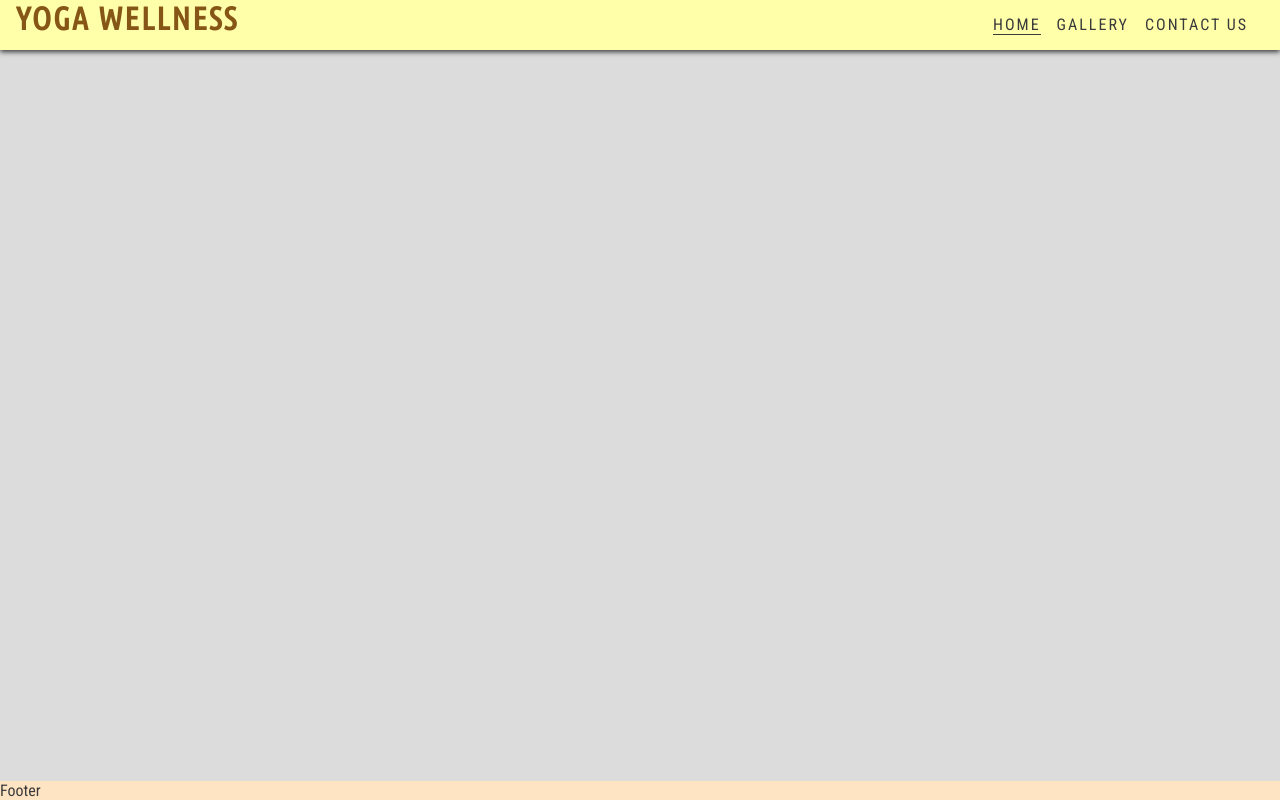
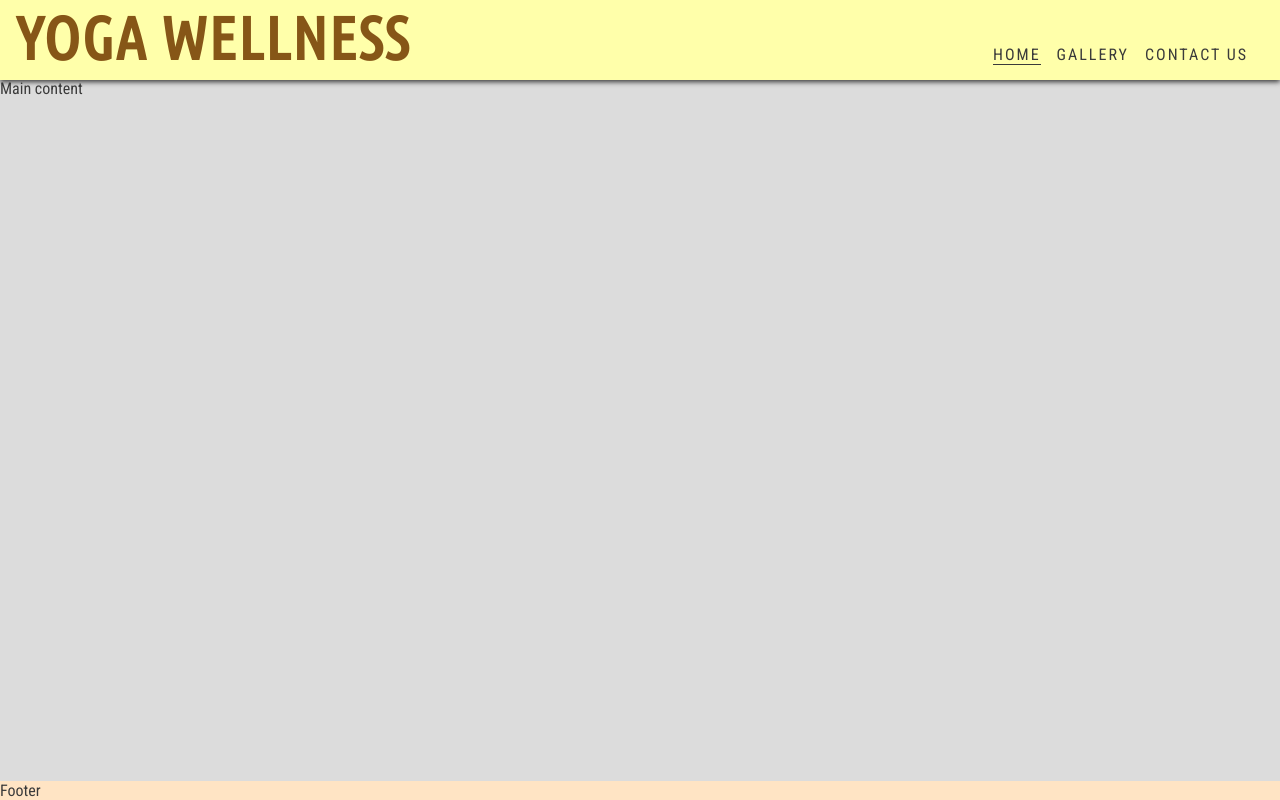
Before and after one commit to Taiwoogbonyomi/yoga-wellness, a plain HTML site: page index.html in a window 1280 px wide. Drawn offline with Linux system fonts and the light colour scheme.

Commit message:
Make logo larger

```diff
--- a/assets/css/style.css
+++ b/assets/css/style.css
@@ -88,6 +88,10 @@ top: 100%;
     font-size: 2rem;
 }
 
+#logo {
+    background-image: ;
+}
+
 /* Main content */
 main {
     background-color: gainsboro;
@@ -126,4 +130,15 @@ footer {
     .nav-toggle-label {
         display: none;
     }
+
+    #logo {
+        font-size: 60px;
+        line-height: 75px;
+        margin: 0, 0.5rem;
+    }
+
+    main {
+        /* Push main content down to accomodate larger header*/
+        margin-top: 79px;
+    }
 }
--- a/index.html
+++ b/index.html
@@ -19,7 +19,7 @@
     <!--Header-->
     <header>
         <a href="index.html">
-            <h1 id="title-logo">Yoga Wellness</h1>
+            <h1 id="logo">Yoga Wellness</h1>
         </a>
         <input type="checkbox" id="nav-toggle" name="nav-toggle">
         <label for="nav-toggle" class="nav-toggle-label">X</label>
```
